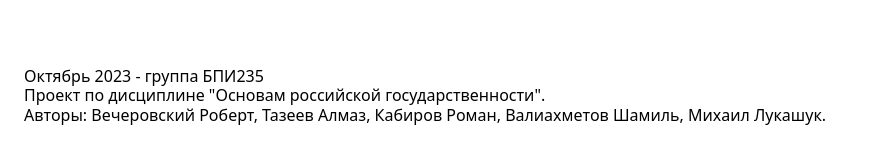
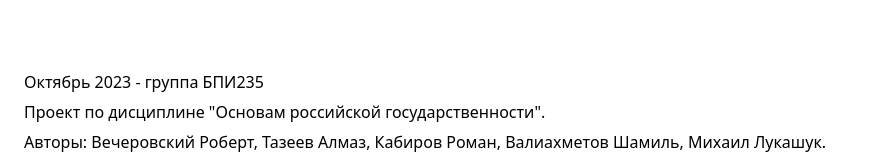
Before and after one commit to rumblfn/HeroCities, a Next.js app in the folder cli/: page / in a window 1280 px wide. Shown: the part 2642-2809 px from the top of the page, without its empty margins (0-879 px from the left). Before the commit the page ends 2780 px from the top, so only its background shows below. Built offline with nearby package versions, Linux system fonts and the light colour scheme.

Commit message:
Update Footer.tsx

```diff
--- a/cli/src/components/Footer.tsx
+++ b/cli/src/components/Footer.tsx
@@ -3,7 +3,7 @@ import {FC} from "react";
 export const Footer: FC = () => {
   return <footer className="footer">
     <div className="container">
-      <div style={{display: "flex", flexDirection: "column", gap: 6, lineHeight: "85%"}}>
+      <div style={{display: "flex", flexDirection: "column", gap: 6}}>
         <p>Октябрь 2023 - группа БПИ235</p>
         <p>Проект по дисциплине "Основам российской государственности".</p>
         <p>Авторы: Вечеровский Роберт, Тазеев Алмаз, Кабиров Роман, Валиахметов Шамиль, Михаил Лукашук.</p>
```
